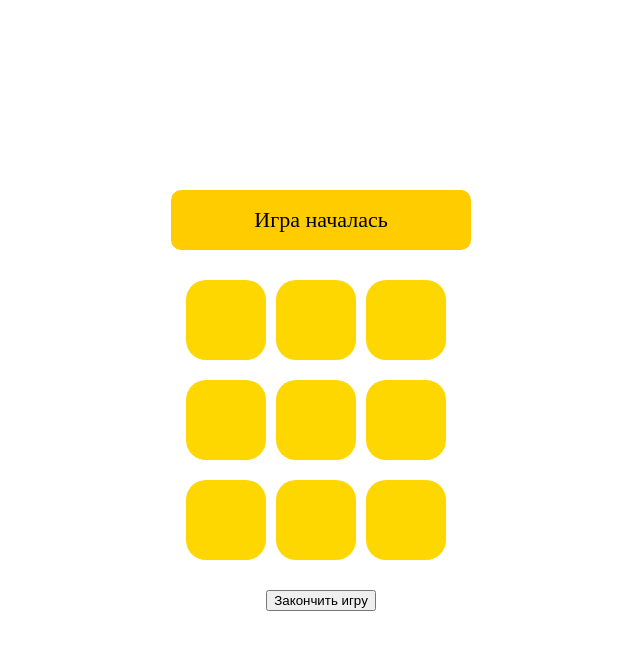
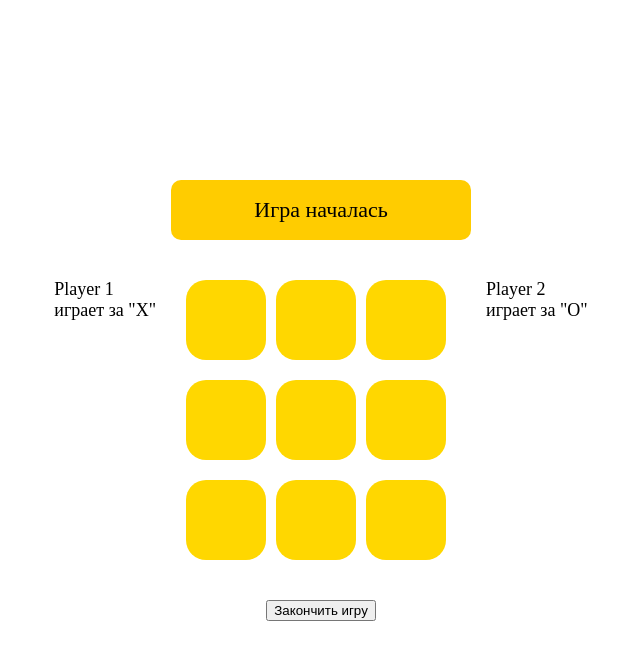
Before and after one commit to MaksimDzha/tic-tac-toe-front, a React app: page / in a window 1280 px wide. Both pictures are taken after a click on the button "Начать игру". Shown: the top 660 px of the page, without its empty margins (319-959 px from the left). Built offline with nearby package versions, Linux system fonts and the light colour scheme.

Commit message:
Добавили массив пользователей

```diff
--- a/src/components/App.js
+++ b/src/components/App.js
@@ -39,53 +39,44 @@ const style = {
   }
 };
 
-
-const Widget = (props) => (
-   <div style={{color: 'red'}}>{props.children}</div>
-);
-
-const Appp = (props) => (
-  <Widget>
-    <div>Hi {props.target} {props.text}</div>
-    <div>bye{props.target} {props.text}</div>
-  </Widget>
- );
-
-
-
 class App extends Component {
     constructor(props) {
         super(props);
         this.state = {
         size: 3,
         isGameRun: false,
-        users: null
+        users: ["Player 1", "Player 2"]
         };
         this.playTheGame = this.playTheGame.bind(this)
     }
+
+    changeName = (id, value) => (
+    this.setState(this.state.users.splice(id, 1, value)),
+    console.log(this.state.users[0])
+    )
 
     playTheGame(isGameRun){
         this.setState({isGameRun});
     }
 
+
   render() {
       if (this.state.isGameRun) {
         return (
-          <Game users={this.users} playTheGame={this.playTheGame} size={this.size} />
+          <Game playTheGame={this.playTheGame} size={this.state.size} users={this.state.users}/>
         )
       }
 
       return (
       <div style={style.start}>
-          <div>{Appp}</div>
           <div style={style.gameName}>Добро пожаловать в игру крестики-нолики</div>
           <div style={style.row}>
               <div>Введите имя игрока 1:</div>
-              <input />
+              <input onChange={(e) => this.changeName(0, e.target.value)} />
           </div>
           <div style={style.row}>
               <div>Введите имя игрока 2:</div>
-              <input />
+              <input onChange={(e) => this.changeName(1, e.target.value)} />
           </div>
           <div style={style.buttons}>
               <button onClick={() => this.setState({isGameRun: true})}>Начать игру</button>
--- a/src/components/Game.js
+++ b/src/components/Game.js
@@ -17,6 +17,15 @@ const style = {
     alignItems: 'center',
     justifyContent: 'center',
     backgroundColor: '#ffcc00',
+    borderRadius: 10
+  },
+    playerName: {
+      margin: 10,
+      height: 60,
+      fontSize: 18,
+      display: 'flex',
+      alignItems: 'center',
+      justifyContent: 'center',
       borderRadius: 10
     },
     icon: {
@@ -53,8 +62,6 @@ const nextStep = () => (
     console.log("Ход!")
 )
 
-
-
 class Cell extends React.Component {
   state = {
     value: "",
@@ -67,7 +74,10 @@ class Cell extends React.Component {
   }
 }
 
-const BattleTable = (size) => (
+const BattleTable = (size, users) => (
+    <div style={style.row}>
+    {console.log(users[1])}
+        <div style={style.playerName}>Player 1<br />играет за "X"</div>
         <div style={style.column}>
           <div style={style.row}>
               <Cell /><Cell /><Cell />
@@ -79,12 +89,14 @@ const BattleTable = (size) => (
               <Cell /><Cell /><Cell />
           </div>
         </div>
+        <div style={style.playerName}>Player 2<br />играет за "O"</div>
+    </div>
 )
 
-const Game = ({users, playTheGame, size}) => (
+const Game = ({playTheGame}, size, users) => (
     <div style={style.game}>
         <div style={style.gameName}>Игра началась</div>
-        <div><BattleTable size={size} /></div>
+        <div><BattleTable size={size, users} /></div>
         <div style={style.buttons}>
             <button onClick={() => playTheGame(false)}>Закончить игру</button>
         </div>
```
Lines whose indentation alone changed are shown as unchanged.
